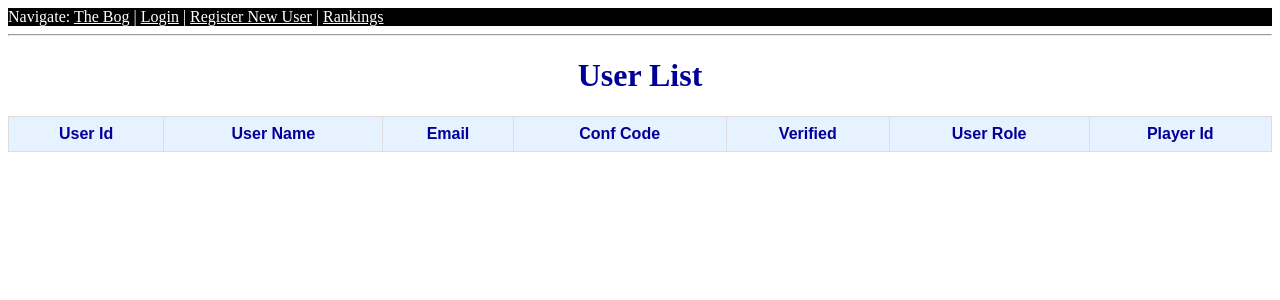
After one commit to paulecar/Team9, a Flask app: template team9/templates/userlist.html in a window 1280 px wide. The commit adds this page. Shown: the top 300 px of the page. Run offline with Flask 2, Linux system fonts and the light colour scheme; the template is opened without the code that fills it, so the values that code supplies are empty; parts of the project's set-up code (start-up, migrations or seed data) failed here and were passed over; some libraries are stand-ins or nearby versions.

Commit message:
User list and user update function implemented

```diff
--- a/team9/templates/base.html
+++ b/team9/templates/base.html
@@ -79,6 +79,8 @@ a {
             <a href="{{ url_for('addmatch') }}">Add Match</a> |
             <a href="{{ url_for('addmatchup') }}">Add Result</a> |
             <a href="{{ url_for('bogman') }}">Update Bog</a> |
+            <a href="{{ url_for('userlist') }}">User List</a> |
+            <a href="{{ url_for('userman') }}">Update User</a> |
         {% endif %}
         <a href="{{ url_for('ranking') }}">Rankings</a></div>
     <hr>
--- /dev/null
+++ b/team9/templates/userlist.html
@@ -0,0 +1,24 @@
+{% extends "base.html" %}
+{% block content %}
+    <h1> User List</h1>
+    <table title="Users">
+        <th>User Id</th>
+        <th>User Name</th>
+        <th>Email</th>
+        <th>Conf Code</th>
+        <th>Verified</th>
+        <th>User Role</th>
+        <th>Player Id</th>
+    {% for user in userlist %}
+        <tr>
+            <td>{{user.id}}</td>
+            <td>{{user.UserName}}</td>
+            <td>{{user.Email}}</td>
+            <td>{{user.ConfCode}}</td>
+            <td>{{user.Verified}}</td>
+            <td>{{user.UserRole}}</td>
+            <td>{{user.Player_ID}}</td>
+        </tr>
+    {% endfor %}
+    </table>
+{% endblock %}
```
Also changed, not shown: team9/forms.py (+19 -0 lines), team9/routes.py (+28 -1 lines), team9/templates/userman.html (added, +26 -0 lines).
